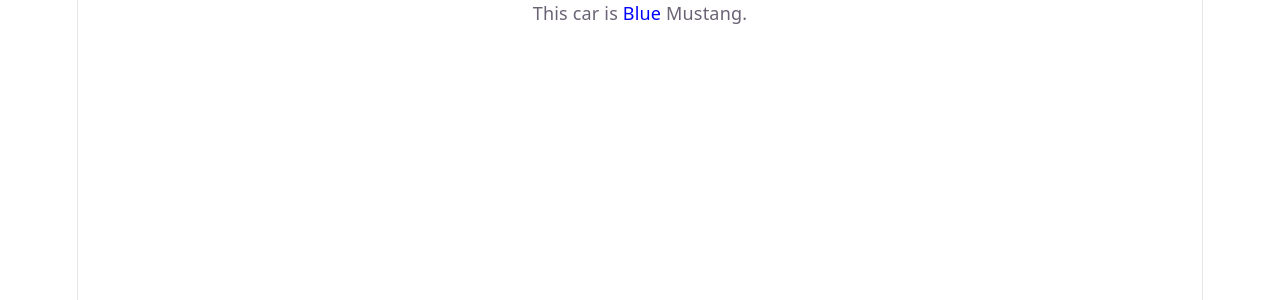
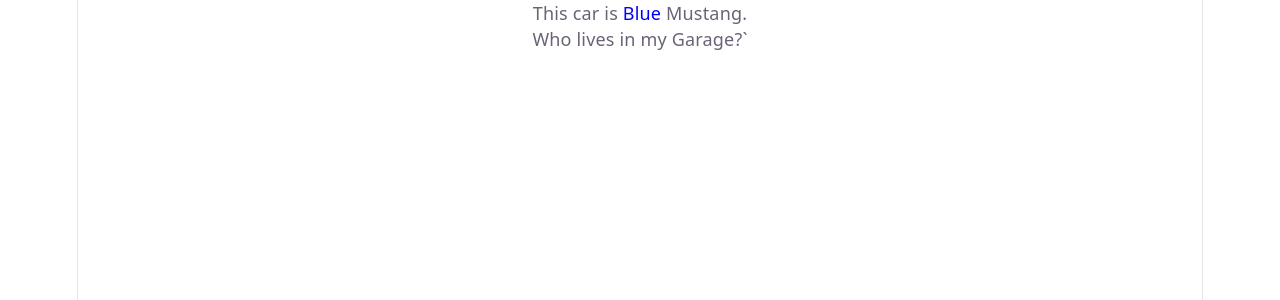
Before and after one commit to mansouriayoub/geeks_institute_bootcamp, a React (Vite) app in the folder week_7/day_3/Exercises_XP/: page / in a window 1280 px wide. Shown: the top 300 px of the page. Built offline with nearby package versions, Linux system fonts and the light colour scheme.

Commit message:
feat: add Garage component to Car component and initialize size variable

```diff
--- a/week_7/day_3/Exercises_XP/src/Components/Car.jsx
+++ b/week_7/day_3/Exercises_XP/src/Components/Car.jsx
@@ -1,9 +1,14 @@
 import { useState } from "react";
+import Garage from "./Garage";
 
 const Car =({model})=>{
     const [color, setColor] = useState('Blue')
+    let size = 'small'
     return(
+        <>
         <header>This car is <span style={{color:color}}>{color}</span> {model}.</header>
+        <Garage size />
+        </>
     )
 }
 export default Car;
--- /dev/null
+++ b/week_7/day_3/Exercises_XP/src/Components/Garage.jsx
@@ -0,0 +1,6 @@
+const Garage =({size})=>{
+    return(
+        <p>Who lives in my {size} Garage?`</p>
+    )
+}
+export default Garage
```
